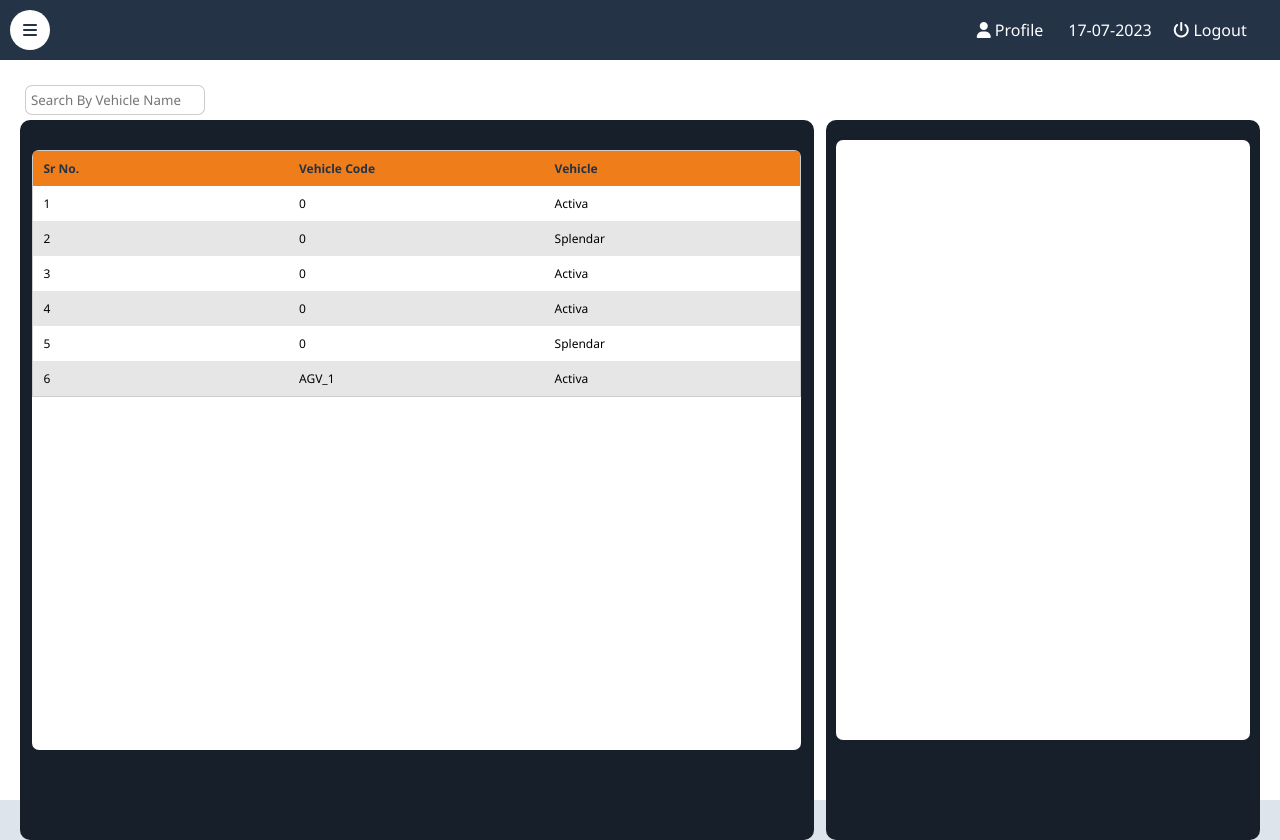
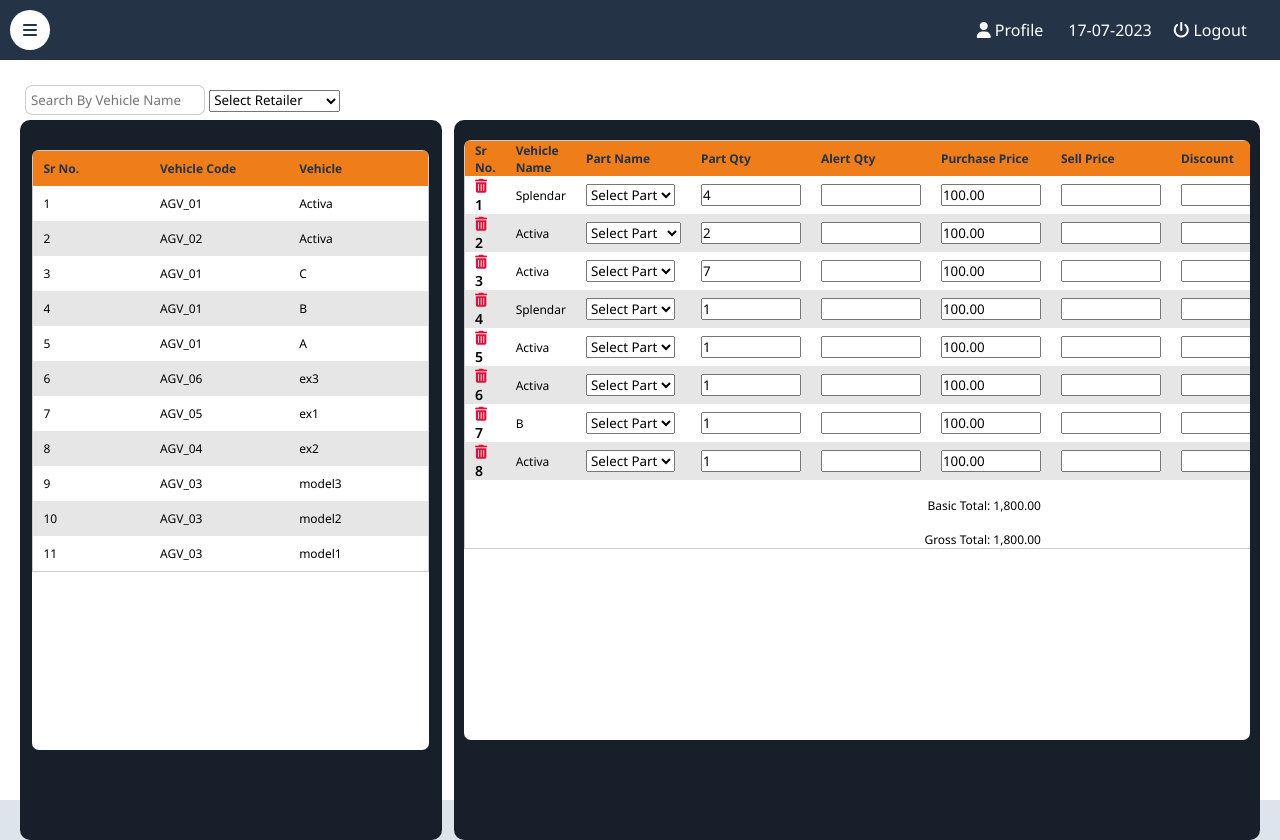
Before and after one commit to droidwebsolution/ApnaGarageAdmin, a PHP site: page /po_create.php in a window 1280 px wide. Run offline with PHP 8.4, Linux system fonts and the light colour scheme; a user stored in the database is signed in; data comes from the database, SQL or seed files in the repository; data that the repository does not hold is empty.

Commit message:
PO create

```diff
--- a/Admin/addons/logic.php
+++ b/Admin/addons/logic.php
@@ -75,6 +75,16 @@
             echo"<option value='".$rw_vehicle['ag_vehicle_no']."'>".$rw_vehicle['ag_vehicle_model_name']."</option>";
         endwhile;
     }
+    function get_retailer(){
+        global $con;
+        $get_retailer="select * from ag_retailer";
+        $retailer_get=$con->prepare($get_retailer,array(PDO::ATTR_CURSOR => PDO::CURSOR_FWDONLY));
+        $retailer_get->setFetchMode(PDO::FETCH_ASSOC);
+        $retailer_get->execute();
+        while($rw_retailer=$retailer_get->fetch()):
+            echo"<option value='".$rw_retailer['ag_retailer_no']."'>".$rw_retailer['ag_retailer_company_name']."</option>";
+        endwhile;
+    }
     function login(){
 		global $con;
 		if(isset($_POST['user_login'])){
--- a/Admin/addons/sidebar.php
+++ b/Admin/addons/sidebar.php
@@ -51,12 +51,12 @@
                     <span class="item">All City</span>
                 </a>
             </li>
-            <!-- <li>
+            <li>
                 <a href="po_create.php">
                     <span class="icon"><i class="fa-solid fa-person"></i></span>
                     <span class="item">Create PO</span>
                 </a>
-            </li> -->
+            </li>
             <li>
                 <a href="#">
                     <span class="icon"><i class="fa-solid fa-person"></i></span>
--- a/Admin/assets/po_create_jscript.php
+++ b/Admin/assets/po_create_jscript.php
@@ -108,7 +108,11 @@
                             <th>Vehicle Name</th>
                             <th>Part Name</th>
                             <th>Part Qty</th>
-                            <th>Part Price</th>
+                            <th>Alert Qty</th>
+                            <th>Purchase Price</th>
+                            <th>Sell Price</th>
+                            <th>Discount</th>
+                            <th>Tax</th>
                             <th>Subtotal</th>
                         </tr>
                     </thead>
@@ -134,13 +138,17 @@
                             echo"</select>
                         </td>
                         <td><input style='width:100px' class='pos_qty' type='number' step='.01' value='".$rwsl['ag_po_qty']."' data-pos-qty='".encrypt_decrypt('encrypt', $rwsl['ag_po_cart_id'])."' title='Item Quantity' /></td>
+                        <td><input style='width:100px' class='pos_qty' type='number' title='Alert Quantity' /></td>
                         <td><input style='width:100px' type='text' class='pos_price' value='".number_format($rwsl['ag_po_price'],2)."' data-pos-price='".encrypt_decrypt('encrypt', $rwsl['ag_po_cart_id'])."' title='Item Price' /></td>
+                        <td><input style='width:100px' type='text' class='pos_discount' title='Sell Price' /></td>
+                        <td><input style='width:100px' type='text' class='pos_discount' title='Item Discount' /></td>
+                        <td><input style='width:100px' type='text' class='pos_tax' title='Item Tax' /></td>
                         <td style='text-align:right; border-right:1px solid #000 !important'>".number_format($subtotal,2)."</td>
                     </tr>";
                 $stotal+=$subtotal;
             endwhile;
             echo"<tr>
-                    <td colspan='6' style='text-align:right'>
+                        <td colspan='6' style='text-align:right'><br />
                         Basic Total: ".number_format($stotal,2)."<br /><br />
                         Gross Total: <span id='grand_total'>".number_format($stotal,2)."</span><br />
                     </td>
--- a/Admin/css/style.css
+++ b/Admin/css/style.css
@@ -129,7 +129,7 @@
 
 #update_admin{width:500px; margin: auto; margin-top: 20px;}
 
-.pos_left{width:64%; float: left; padding: 20px 1%; box-sizing: border-box; position: relative}
+.pos_left{width:34%; float: left; padding: 20px 1%; box-sizing: border-box; position: relative}
 .pos_right{width:36%; float: right;}
 .pos_left, .pos_right{height: 90vh; overflow: auto; background: #17202A; border-radius: 10px;}
 .pos_filter{height:auto; width:98%; margin:0px 1%; border-radius: 10px;}
@@ -137,7 +137,7 @@
 .pos_filter_input{width:auto; background: rgb(0,0,0,0.4); height:45px; color:#fff; border-radius: 10px; margin-left: 10px; outline: none; border:none; padding: 0px 10px; box-sizing: border-box}
 .pos_left .c_table thead tr th{background:#283747;}
 
-.pos_right{width: 35%; margin-left:1%; padding: 10px; box-sizing: border-box; overflow: hidden}
+.pos_right{width: 65%; margin-left:1%; padding: 10px; box-sizing: border-box; overflow: hidden}
 .pop_left{width:50% !important}
 .pop_right{width:49% !important}
 #print_img{display: block; margin: auto; height: 80px; width: 80px}
--- a/Admin/parts.php
+++ b/Admin/parts.php
@@ -104,7 +104,7 @@
                     </div>
                 </details>
                 <details class='details_open' style='display:inline-block'>
-                    <summary class='pop_up_open pop_up_summary'><i class="fa-solid fa-circle-plus"></i> Add Brand</summary>
+                    <summary class='pop_up_open pop_up_summary' style='background:rgb(0,0,0,0.5)' ><i class="fa-solid fa-circle-plus"></i> Add Brand</summary>
                     <div class='pop_up'>
                         <form class='form small_width_form' id='add_brand'>
                             <h2>Add Brand <i class='fa-solid fa-xmark close_pop_up' title='Close'></i></h2>
@@ -148,7 +148,7 @@
                     </div>
                 </details>
                 <details class='details_open' style='display:inline-block'>
-                    <summary class='pop_up_open pop_up_summary refresh_add' onclick="get_vehicle_part()"><i class="fa-solid fa-circle-plus"></i> Add Vehicle</summary>
+                    <summary class='pop_up_open pop_up_summary refresh_add' style='background:rgb(0,0,0,0.5)' onclick="get_vehicle_part()"><i class="fa-solid fa-circle-plus"></i> Add Vehicle</summary>
                     <div class='pop_up'>
                         <form class='form min_width_form' id='add_vehicle' enctype='multipart/form-data'>
                             <h2>Add Vehicle <i class='fa-solid fa-xmark close_pop_up' title='Close'></i></h2>
--- a/Admin/po_create.php
+++ b/Admin/po_create.php
@@ -28,6 +28,10 @@
         <div id='container'>
             <div class='search_filter'>
                 <input type='text' class='search_input pos_search' placeholder='Search By Vehicle Name' />
+					<select name='retailer' class='retailer'>
+						<option value="">Select Retailer</option>
+						<?php echo get_retailer(); ?>
+					</select>
             </div>
             <div class='pos_left'>
                 <div class='table_container'>
--- a/Admin/vehicle.php
+++ b/Admin/vehicle.php
@@ -28,7 +28,7 @@
         <div id='container'>
             <div class='search_filter'>
                 <details class='details_open' style='display:inline-block'>
-                    <summary class='pop_up_open pop_up_summary refresh_add' onclick="get_vehicle_part()"><i class="fa-solid fa-circle-plus"></i> Add New</summary>
+                    <summary class='pop_up_open pop_up_summary refresh_add'  onclick="get_vehicle_part()"><i class="fa-solid fa-circle-plus"></i> Add New</summary>
                     <div class='pop_up'>
                         <form class='form min_width_form' id='add_vehicle' enctype='multipart/form-data'>
                             <h2>Add Vehicle <i class='fa-solid fa-xmark close_pop_up' title='Close'></i></h2>
@@ -134,7 +134,7 @@
                     </div>
                 </details>
                 <details class='details_open' style='display:inline-block'>
-                    <summary class='pop_up_open pop_up_summary'><i class="fa-solid fa-circle-plus"></i> Add Brand</summary>
+                    <summary class='pop_up_open pop_up_summary' style='background:rgb(0,0,0,0.5)'><i class="fa-solid fa-circle-plus"></i> Add Brand</summary>
                     <div class='pop_up'>
                         <form class='form small_width_form' id='add_brand'>
                             <h2>Add Brand <i class='fa-solid fa-xmark close_pop_up' title='Close'></i></h2>
```
Also changed, not shown: SQL/apna_g (1).sql (renamed from SQL/apna_g.sql, +55 -12 lines).
